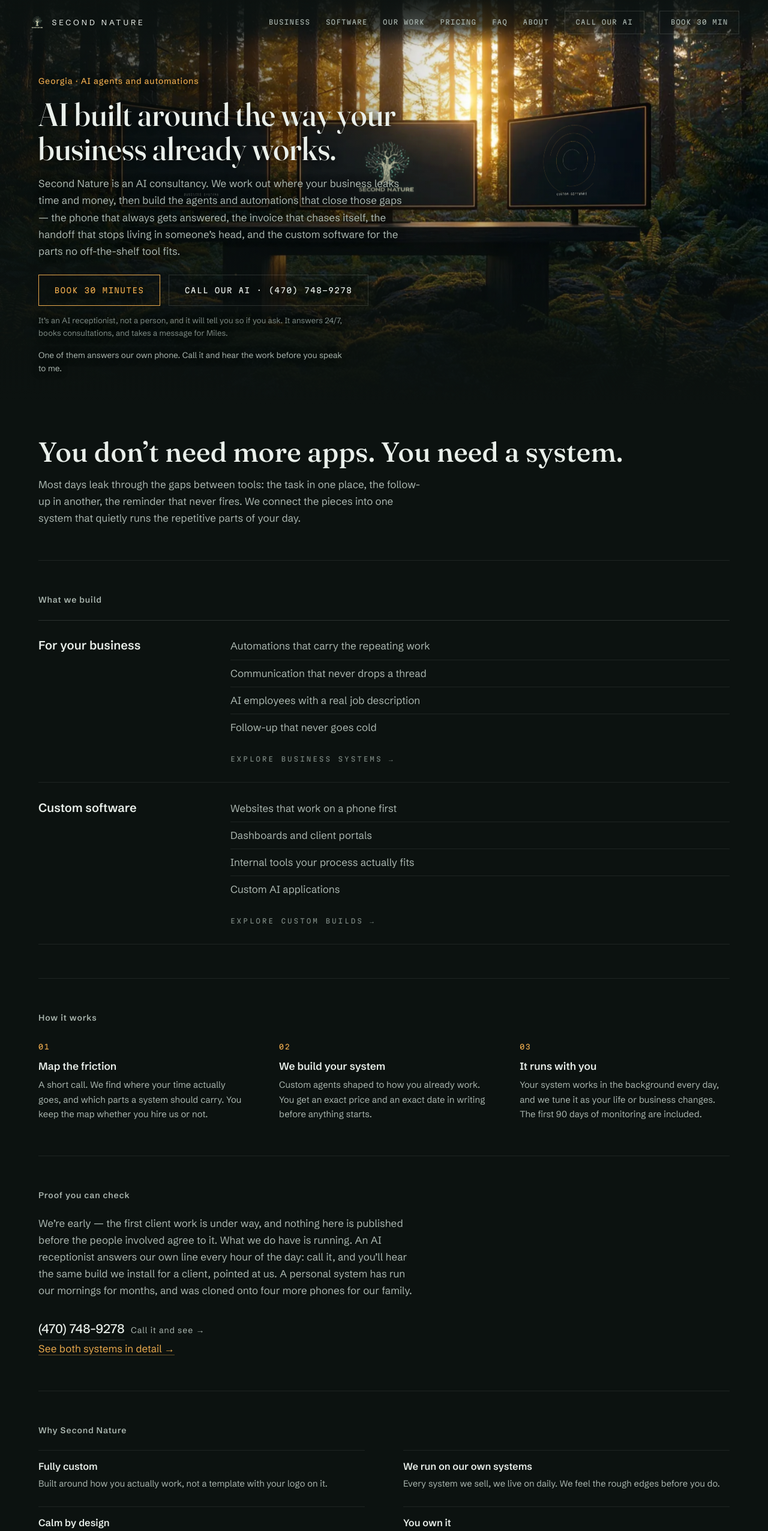
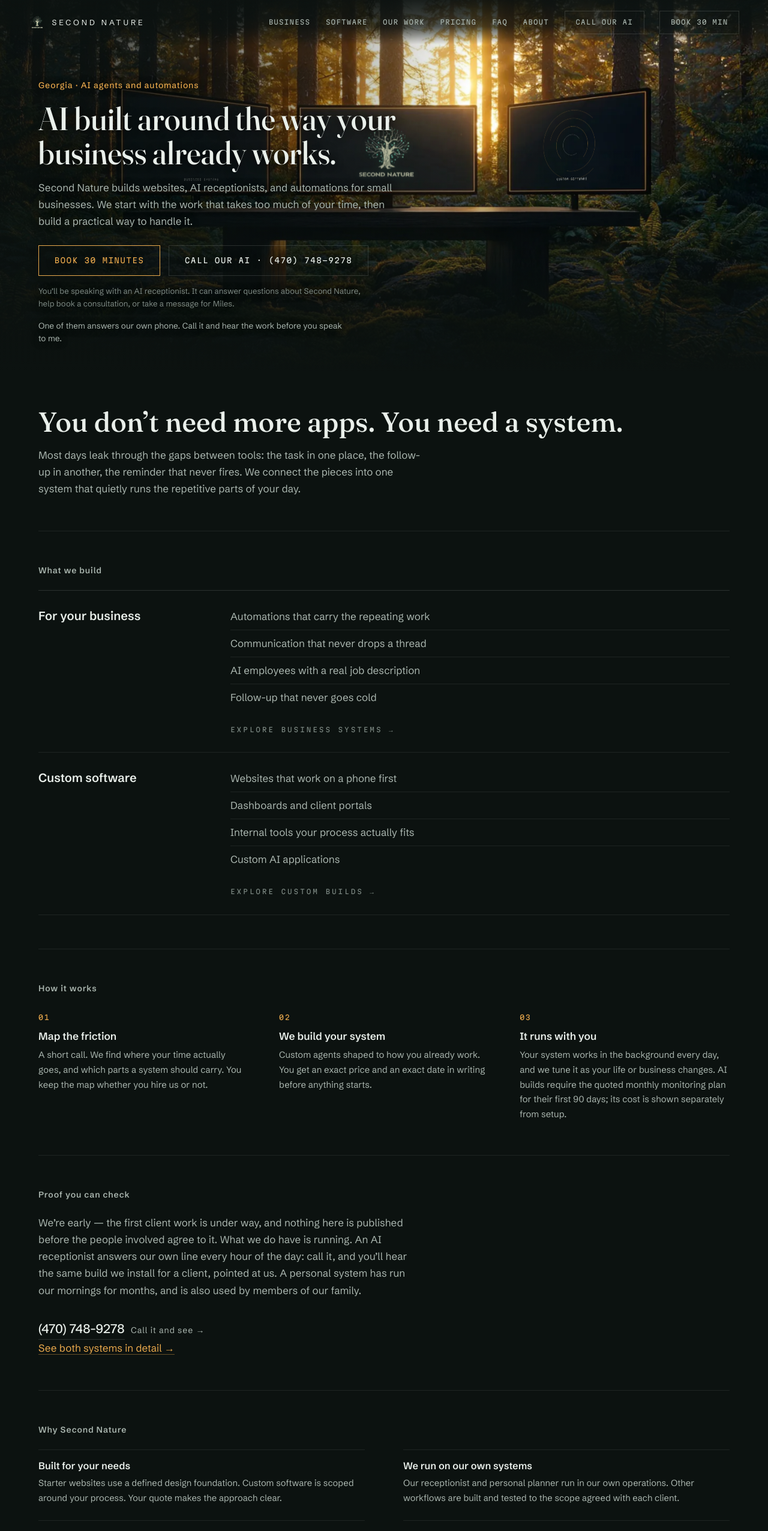
Before and after one commit to mlamarfinley/second-nature-website, a React (Vite) app: page / in a window 1280 px wide. Shown: the top 2553 px of the page at 60% size. Built offline with nearby package versions, Linux system fonts and the light colour scheme.

Commit message:
Synchronize website consistency corrections: src/data

```diff
--- a/src/data/content.js
+++ b/src/data/content.js
@@ -1,7 +1,7 @@
 // All site copy lives here. Voice: plain, direct, specific.
 //
 // ONE RULE GOVERNS THIS FILE: every number must survive the question
-// "measured on whom?" We have no outside clients yet, so there are no client
+// "measured on whom?" Client results require permission and evidence before publication; there are no verified client
 // results to report. Where a number comes from our own operations, it says so.
 // A label may read LIVE only if (1) the system is running right now, (2) the
 // page names whose system it is, and (3) the number is fetched at request time
@@ -91,7 +91,7 @@
 
 // Build status is published, not hidden. LIVE = running right now, ours or a
 // client's. BUILT TO ORDER = architecture designed and priced, not yet deployed
-// for an outside client, because there aren't any yet.
+// for that specific client workflow.
 export const STATUS = {
   LIVE: 'Live',
   ORDER: 'Built to order',
@@ -148,7 +148,7 @@
   // What "built to order" actually means, said out loud. Honest implementation
   // status is a stronger signal than a perfect pitch.
   statusNote:
-    'Built to order means the architecture is designed, the price is set, and it hasn’t been deployed for an outside client yet — because there aren’t any yet. You’d be first, which is why founding-client terms exist.',
+    'Built to order means we scope and configure that workflow for your business. A live label identifies a working deployment; other offerings are proposed capabilities, not completed client case studies.',
   outcomes: ['Faster client follow-up', 'Fewer dropped tasks', 'Better team response time', 'Greater workflow visibility'],
 }
 
@@ -156,7 +156,7 @@
 // claims, not metrics: what the system removes, not a number we can't source.
 export const BIZ_REMOVES = [
   ['Chasing an unpaid invoice', 'A reminder ladder that runs before and after the due date, and escalates to you only when an account is genuinely stuck.'],
-  ['Calling back a two-week-old lead', 'A reply inside sixty seconds, at any hour, that qualifies and books.'],
+  ['Calling back a two-week-old lead', 'A prompt reply that follows your qualification rules and offers a booking route.'],
   ['Retyping receipts into your books', 'Parsed, coded to your chart of accounts, and flagged when it isn’t sure.'],
   ['“So who’s doing what?” after every meeting', 'Decisions and action items extracted with owners and dates, sent to everyone who was in the room.'],
 ]
@@ -165,7 +165,7 @@
   lead:
     'Automations move work through the tools you already have. Sometimes the tool doesn’t exist yet — this is where we build it.',
   items: [
-    ['Websites', 'Your front door, built properly. Custom design, written with you, fast on a phone, with booking, intake, and payment wired in from day one.'],
+    ['Websites', 'Mobile-friendly websites with your branding and a working contact route. Booking, payments, copywriting, and custom design are included where your selected package or quote specifies them.'],
     ['Business dashboards', 'One screen that answers “how are we doing” — live numbers pulled from every tool you already use, built around the decisions you actually make.'],
     ['Client portals', 'A professional front door for your customers: status, documents, approvals, invoices, and messages in one place, so they stop emailing you for updates.'],
     ['Internal operations tools', 'The custom software your spreadsheet is pretending to be. Your real process, with roles, permissions, and a record of who did what.'],
@@ -198,12 +198,12 @@
 // The AI is disclosed at the point of action, every time. Nobody should learn
 // they're talking to software after they've already started talking.
 export const AGENT_DISCLOSURE =
-  'It’s an AI receptionist, not a person, and it will tell you so if you ask. It answers 24/7, books consultations, and takes a message for Miles.'
+  'You’ll be speaking with an AI receptionist. It can answer questions about Second Nature, help book a consultation, or take a message for Miles.'
 
 // Published so it can be held to. Speed-to-lead is the one promise a company
 // selling follow-up automation cannot afford to break.
 export const RESPONSE_PROMISE =
-  'Email gets an answer within one business day, usually the same afternoon. The AI answers the phone on the first ring, always.'
+  'Miles aims to answer email within one business day. If the phone demo is unavailable, email or book a consultation.'
 
 /* "Case studies" with zero clients means one thing only: our own builds,
    labelled as our own. Nothing here is client work, and the copy says so —
@@ -217,23 +217,23 @@
     problem:
       'A call that rings out at 6pm on a Saturday is a job that goes to whoever picks up next. Small businesses lose work in the gap between the phone ringing and someone being free to answer it.',
     built:
-      'A voice agent that answers every call in the business’s own voice, handles the questions a front desk answers forty times a week, books straight into a real calendar, and texts back anyone who hangs up before it picks up. It says it’s an AI when it answers, and hands the caller to a human the moment they ask.',
+      'An AI receptionist configured to answer questions about our services, book consultations, and take a message for Miles. This demo does not promise an immediate transfer to a person. Phone booking and message delivery are separate functions that we test for each client before launch.',
     proof:
       'It answers our own business line right now. Call it — that is the demo, and it is the same build we install for a client, pointed at us.',
     stack: 'Retell · Claude · Supabase · Calendly',
     honest:
-      'Deployed for us. Not yet deployed for an outside client — you would be the first.',
+      'This is our own deployment. Client-specific installations are scoped and tested separately.',
   },
   {
     slug: 'odessa',
     name: 'The personal operations system',
-    status: 'Live — running daily for months, four instances',
+    status: 'Live — used by Miles and family',
     problem:
       'Plans rebuilt from scratch every morning, follow-ups that never got sent, and tasks that rolled over so many times they quietly stopped being real.',
     built:
       'A system that calls in the morning and sets the day, carries unfinished work forward instead of losing it, audits its own call transcripts afterwards, and calls back in the evening to ask how it went.',
     proof:
-      'It has run every day for months, and three more instances run for members of my family on their own numbers and their own schedules — which is how I know it clones onto someone else’s life without me hovering over it.',
+      'It has run every day for months, and instances also run for members of my family on their own numbers and their own schedules — which is how I know it clones onto someone else’s life without me hovering over it.',
     stack: 'Retell · Claude · Supabase · Vercel',
     honest:
       'A personal system on a business site on purpose: the machinery underneath is the machinery a business build runs on.',
@@ -243,7 +243,7 @@
 export const FAQS = [
   [
     'What does it cost?',
-    'Every number is published rather than quoted on a call. An AI receptionist is from $1,000 to build and $249/month including 400 minutes. Automations start at $750 to build. Custom software starts at $2,500. You get an exact number in writing before anything begins, and the number quoted is the number you pay.',
+    'Website package prices are published. Systems are scoped after a consultation; their listed prices are starting points. An AI receptionist is from $1,000 to build and $249/month including 400 minutes. Automations start at $750 to build. Custom website builds start at $2,000; other software is priced by scope. You get an exact number in writing before anything begins, and the number quoted is the number you pay.',
   ],
   [
     'How long does it take?',
@@ -255,7 +255,7 @@
   ],
   [
     'Is my data safe?',
-    'Your data stays in your own accounts wherever possible — I connect to your calendar, your books and your inbox through official APIs, using access you grant and can revoke in one click. Call transcripts and task records live in a database I can name and you can request a copy of at any time. Nothing is used to train models. On termination I delete or return everything within 30 days and revoke every credential.',
+    'Your data stays in your accounts wherever practical. We agree access, approved providers, recording settings and retention before connecting your systems. We do not use client data to train our own general-purpose models; vendor settings are verified in the data schedule. Active data is returned or deleted within 30 days of termination, with the agreed backup cycle and legally required records handled separately.',
   ],
   [
     'Do you have clients I can talk to?',
@@ -268,7 +268,7 @@
     eyebrow: 'Georgia · AI agents and automations',
     h1: 'AI built around the way your business already works.',
     sub:
-      'Second Nature is an AI consultancy. We work out where your business leaks time and money, then build the agents and automations that close those gaps — the phone that always gets answered, the invoice that chases itself, the handoff that stops living in someone’s head, and the custom software for the parts no off-the-shelf tool fits.',
+      'Second Nature builds websites, AI receptionists, and automations for small businesses. We start with the work that takes too much of your time, then build a practical way to handle it.',
     proofLine: 'One of them answers our own phone. Call it and hear the work before you speak to me.',
   },
   reframe: {
@@ -299,18 +299,18 @@
   steps: [
     ['Map the friction', 'A short call. We find where your time actually goes, and which parts a system should carry. You keep the map whether you hire us or not.'],
     ['We build your system', 'Custom agents shaped to how you already work. You get an exact price and an exact date in writing before anything starts.'],
-    ['It runs with you', 'Your system works in the background every day, and we tune it as your life or business changes. The first 90 days of monitoring are included.'],
+    ['It runs with you', 'Your system works in the background every day, and we tune it as your life or business changes. AI builds require the quoted monthly monitoring plan for their first 90 days; its cost is shown separately from setup.'],
   ],
   // The one claim on this site a stranger can falsify in ninety seconds.
   proof: {
     title: 'Proof you can check',
     body:
-      'We’re early — the first client work is under way, and nothing here is published before the people involved agree to it. What we do have is running. An AI receptionist answers our own line every hour of the day: call it, and you’ll hear the same build we install for a client, pointed at us. A personal system has run our mornings for months, and was cloned onto four more phones for our family.',
+      'We’re early — the first client work is under way, and nothing here is published before the people involved agree to it. What we do have is running. An AI receptionist answers our own line every hour of the day: call it, and you’ll hear the same build we install for a client, pointed at us. A personal system has run our mornings for months, and is also used by members of our family.',
     cta: 'Call it and see',
   },
   truths: [
-    ['Fully custom', 'Built around how you actually work, not a template with your logo on it.'],
-    ['We run on our own systems', 'Every system we sell, we live on daily. We feel the rough edges before you do.'],
+    ['Built for your needs', 'Starter websites use a defined design foundation. Custom software is scoped around your process. Your quote makes the approach clear.'],
+    ['We run on our own systems', 'Our receptionist and personal planner run in our own operations. Other workflows are built and tested to the scope agreed with each client.'],
     ['Calm by design', 'Less noise, fewer dashboards. Systems that reduce pressure instead of adding it.'],
     ['You own it', 'The code and the data are yours. At handover you get the repository, the keys, and a walkthrough.'],
   ],
@@ -319,6 +319,6 @@
   founding: {
     title: 'Founding clients',
     body:
-      'We need case studies more than we need margin right now. The first businesses we build for get our rates held for twelve months in writing, direct access, and the work written up with their name on it — every word approved by them first. That’s the whole trade. The work is the same either way; the case study is what the terms buy.',
+      'Founding clients can agree a twelve-month rate hold for the named services and scope. A case study is optional and requires separate permission, including approval of the exact words, name and images before publication. Your service and cancellation rights do not depend on a positive review.',
   },
 }
--- a/src/data/offerings.js
+++ b/src/data/offerings.js
@@ -19,7 +19,7 @@
     name: 'Lead capture and routing',
     status: STATUS.ORDER,
     trigger: 'You’ve found a two-week-old inquiry nobody ever answered.',
-    does: 'Inquiries from your form, your DMs, your email and your phone land in one pipeline. Each one is qualified, acknowledged instantly, and assigned to a person — and if it sits untouched, it escalates instead of going quiet.',
+    does: 'Inquiries from your form, your DMs, your email and your phone land in one pipeline. Each one is qualified, acknowledged through the configured integration, and assigned to a person — and if it sits untouched, it escalates instead of going quiet.',
     needs: 'Wherever leads currently arrive, and a rule for who owns what.',
   },
   {
@@ -75,7 +75,7 @@
     name: 'Reviews and reputation',
     status: STATUS.ORDER,
     trigger: 'You have great customers and eleven Google reviews.',
-    does: 'A review request timed to job completion, unhappy responses routed privately to you first, and new public reviews monitored with replies drafted in your voice.',
+    does: 'An honest review request offered consistently after job completion, with a separate private support route for any customer. Public replies are drafted for your approval; negative feedback is not filtered out.',
     needs: 'Your review profiles, and how you want to handle an unhappy one.',
   },
 ]
--- a/src/data/pricing.js
+++ b/src/data/pricing.js
@@ -40,7 +40,8 @@
 /* Floors only — see the note at the top of this file. */
 export const SYSTEM_TIERS = [
   { name: 'One system', setup: 'from $750', monthly: 'monthly from $99', body: 'A single automation or communication system, live in one to three weeks. The missed-call text-back, the invoice that sends itself, the handoff that stops living in someone’s head.' },
-  { name: 'An AI employee', setup: 'from $1,000', monthly: 'monthly from $199', body: 'One role, scoped and trained — the receptionist being the common first one. It answers, books, qualifies, and hands you a transcript of every call.' },
+  { name: 'An AI employee', setup: 'from $1,000', monthly: 'monthly from $199', body: 'One non-voice role, scoped around approved tasks, with defined human review and usage limits. Voice reception has its own plan below.' },
+  { name: 'AI receptionist', setup: 'from $1,000', monthly: '$249/month including 400 minutes', body: 'A voice receptionist configured for your business. The quote states the billable-minute definition, any overage rate, a spending limit and the first 90 days of monitoring charges before activation.' },
   { name: 'A stack', setup: 'from $2,500', monthly: 'monthly from $249', body: 'Three or four connected systems that share context, so the thing that answers the phone and the thing that sends the invoice know about each other.' },
   { name: 'Business-wide', setup: 'from $6,000', monthly: 'monthly from $599', body: 'Ongoing build-out where we hold the roadmap and keep shipping against it. For when the answer is "most of this", not "this one thing".' },
 ]
--- a/src/data/seo.js
+++ b/src/data/seo.js
@@ -129,7 +129,7 @@
       name: 'Miles Finley',
       jobTitle: 'Founder',
       worksFor: { '@id': `${SITE_URL}/#business` },
-      url: `${SITE_URL}/#/about`,
+      url: `${SITE_URL}/about`,
     },
     {
       '@type': 'WebSite',
```
